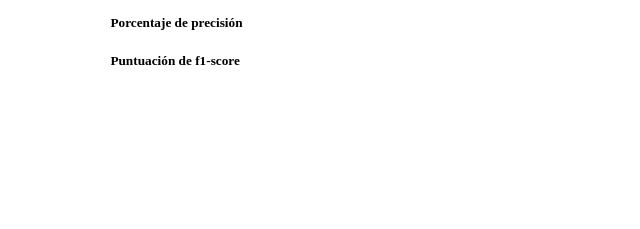
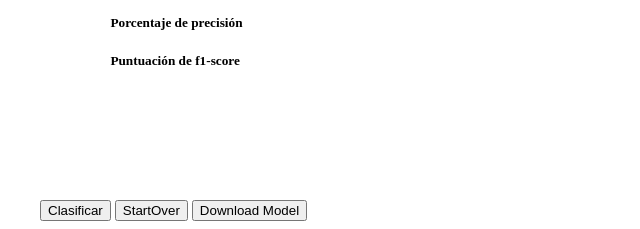
Before and after one commit to RoachLok/text-classifer, a Flask app: template templates/_results-section.html in a window 1280 px wide. Shown: the part 1022-1251 px from the top of the page, without its empty margins (0-640 px from the left). Before the commit the page ends 1087 px from the top, so only its background shows below. Run offline with Flask 2, Linux system fonts and the light colour scheme; the template is opened without the code that fills it, so the values that code supplies are empty; parts of the project's set-up code (start-up, migrations or seed data) failed here and were passed over.

Commit message:
Added download model button.

```diff
--- a/templates/_results-section.html
+++ b/templates/_results-section.html
@@ -19,7 +19,7 @@
 </div>
 
 <div class="row">
-    <div class="card text-white bg-warning" style="max-width: 90%; width: 450px; margin-left: 8vw; min-width: 488px; min-height: 225px; max-height: 225px;">
+    <div class="col card text-white bg-warning" style="max-width: 90%; width: 450px; margin-left: 8vw; min-width: 488px; min-height: 225px; max-height: 225px;">
         <h5 class="card-header">Modelo entrenado: {{ results[3] }}</h5>
         <div class="card-body">
             <h5 class="card-title">Métricas de rendimiento: </h5>
@@ -41,4 +41,15 @@
             </lu>
         </div>
     </div>
+    <div class="col flex-row" style="margin-top: 113px; margin-left: 2rem;">
+        <button id="classify-button" class="btn btn-success disabled" onclick="classifyUnlabeled()">
+            <i class="fas fa-book-reader pr-2"></i>Clasificar
+        </button>
+        <button name="results-trigger" class="btn btn-danger" onclick="cleanResults()">
+            <i class="fas fa-redo-alt pr-2"></i>StartOver
+        </button>
+        <button class="btn btn-primary" onclick="downloadModel()">
+            <i class="fas fa-file-download"></i>Download Model
+        </button>
+    </div>
 </div>
```
